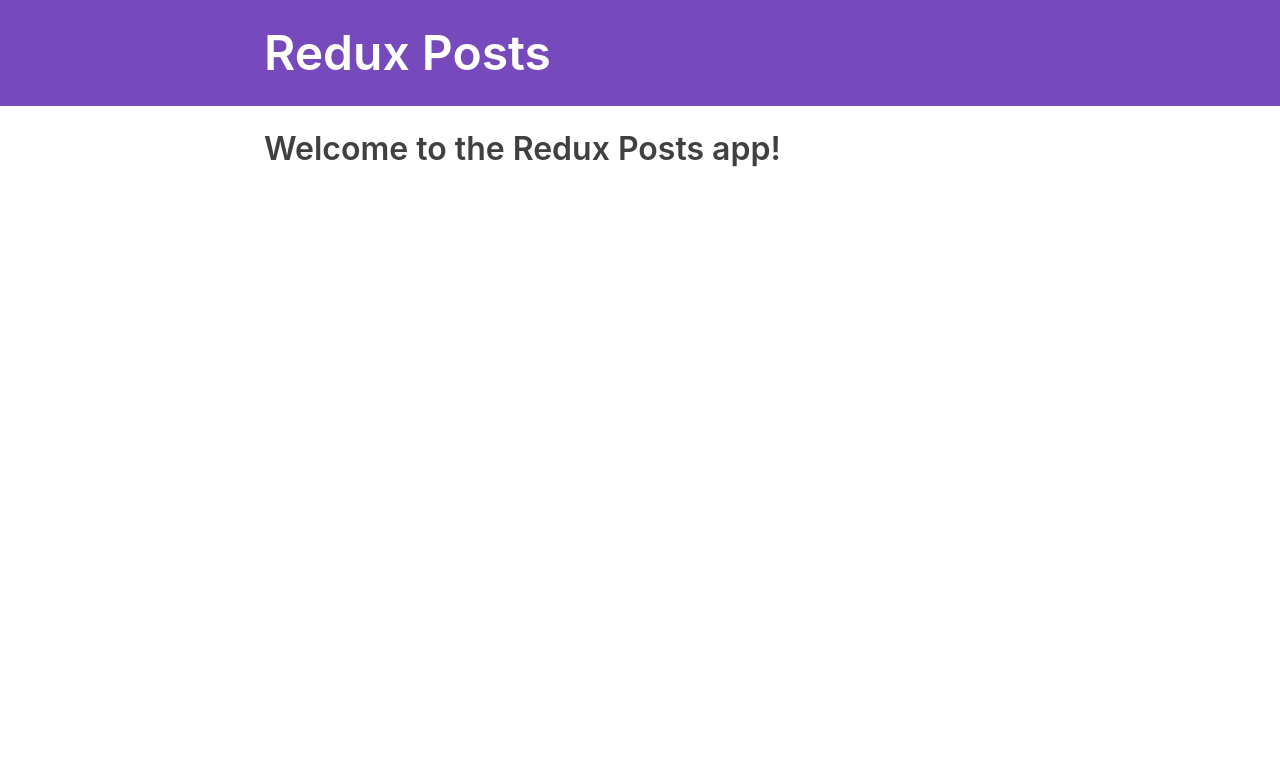
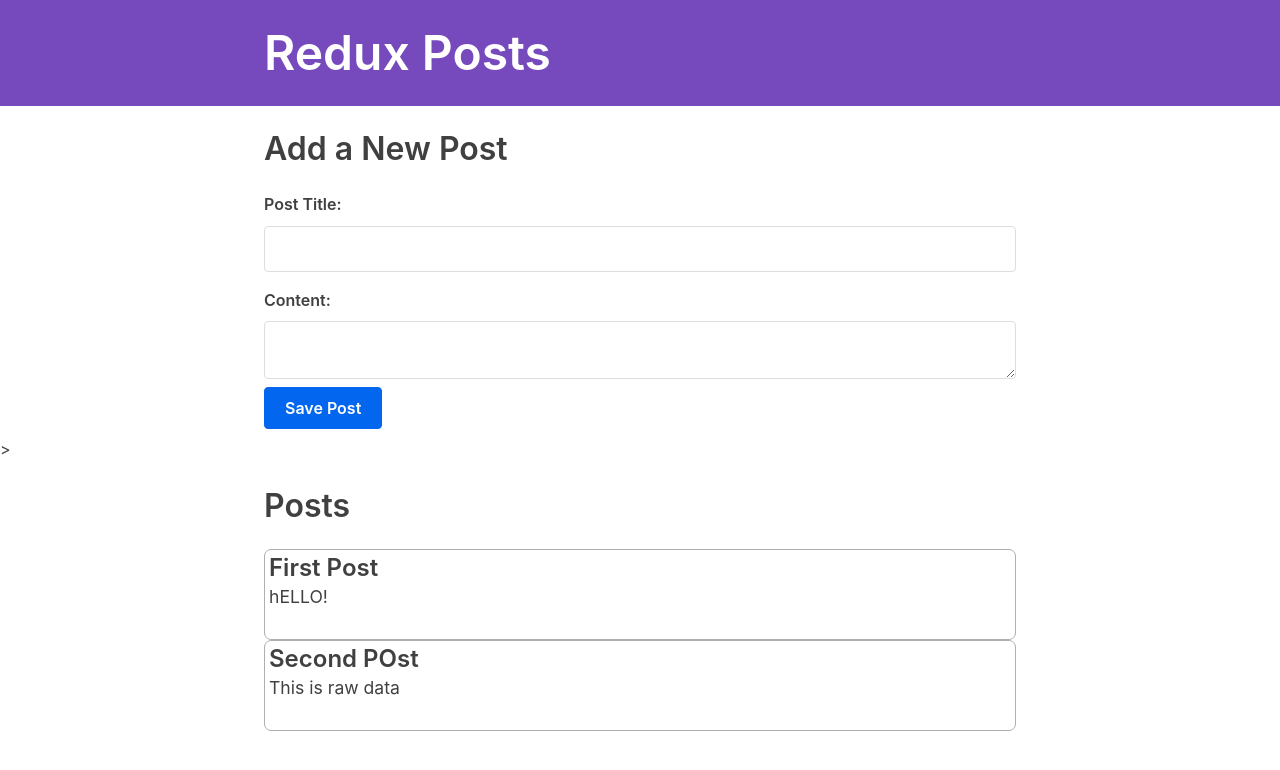
Before and after one commit to rizikolik/BlogPost, a React (Create React App) app: page / in a window 1280 px wide. Shown: the top 770 px of the page. Built offline with nearby package versions, Linux system fonts and the light colour scheme; what miragejs, txtgen would draw is missing.

Commit message:
first implementation of slicer

```diff
--- a/src/App.js
+++ b/src/App.js
@@ -1,4 +1,4 @@
-import React from "react";
+import React, { Fragment } from "react";
 import {
   BrowserRouter as Router,
   Switch,
@@ -7,6 +7,8 @@ import {
 } from "react-router-dom";
 
 import { Navbar } from "./app/Navbar";
+import { PostsList } from "../src/features/posts/postsList";
+import { AddPostForm } from "../src/features/posts/addPostForm";
 
 function App() {
   return (
@@ -18,11 +20,13 @@ function App() {
             exact
             path="/"
             render={() => (
-              <section>
-                <h2>Welcome to the Redux Posts app!</h2>
-              </section>
+              <Fragment>
+                <AddPostForm />>
+                <PostsList />
+              </Fragment>
             )}
           />
+
           <Redirect to="/" />
         </Switch>
       </div>
--- a/src/app/store.js
+++ b/src/app/store.js
@@ -1,5 +1,8 @@
-import { configureStore } from '@reduxjs/toolkit'
+import { configureStore } from "@reduxjs/toolkit";
+import postReducer from "../features/posts/postSlice";
 
 export default configureStore({
-  reducer: () => ({}),
-})
+  reducer: {
+    posts: postReducer
+  }
+});
--- /dev/null
+++ b/src/features/posts/addPostForm.js
@@ -0,0 +1,51 @@
+import React, { useState } from "react";
+import { useDispatch } from "react-redux";
+import { nanoid } from "@reduxjs/toolkit";
+import { postAdded } from "./postSlice";
+
+export const AddPostForm = () => {
+  const [title, setTitle] = useState("");
+  const dispatch = useDispatch();
+  const [content, setContent] = useState("");
+  const onTitleChanged = (e) => setTitle(e.target.value);
+  const onContentChanged = (e) => setContent(e.target.value);
+  const onSavePostClicked = () => {
+    if (title && content) {
+      dispatch(
+        postAdded({
+          id: nanoid(),
+          title,
+          content
+        })
+      );
+
+      setTitle("");
+      setContent("");
+    }
+  };
+  return (
+    <section>
+      <h2>Add a New Post</h2>
+      <form>
+        <label htmlFor="postTitle">Post Title:</label>
+        <input
+          type="text"
+          id="postTitle"
+          name="postTitle"
+          value={title}
+          onChange={onTitleChanged}
+        />
+        <label htmlFor="postContent">Content:</label>
+        <textarea
+          id="postContent"
+          name="postContent"
+          value={content}
+          onChange={onContentChanged}
+        />
+        <button type="button" onClick={onSavePostClicked}>
+          Save Post
+        </button>
+      </form>
+    </section>
+  );
+};
--- /dev/null
+++ b/src/features/posts/postSlice.js
@@ -0,0 +1,23 @@
+import { createSlice } from "@reduxjs/toolkit";
+
+const initialState = [
+  { id: 1, title: "First Post", content: "   hELLO!" },
+  {
+    id: 2,
+    title: "Second POst",
+    content: "This is raw data"
+  }
+];
+
+const postSlice = createSlice({
+  name: "posts",
+  initialState,
+  reducers: {
+    postAdded(state, action) {
+      state.push(action.payload);
+    }
+  }
+});
+export const { postAdded } = postSlice.actions;
+
+export default postSlice.reducer;
--- /dev/null
+++ b/src/features/posts/postsList.js
@@ -0,0 +1,20 @@
+import React from "react";
+import { useSelector } from "react-redux";
+
+export const PostsList = () => {
+  const posts = useSelector((state) => state.posts);
+
+  const renderedPosts = posts.map((post) => (
+    <article className="post-excerpt" key={post.id}>
+      <h3>{post.title}</h3>
+      <p>{post.content.substring(0, 100)}</p>
+    </article>
+  ));
+
+  return (
+    <section>
+      <h2>Posts</h2>
+      {renderedPosts}
+    </section>
+  );
+};
```
